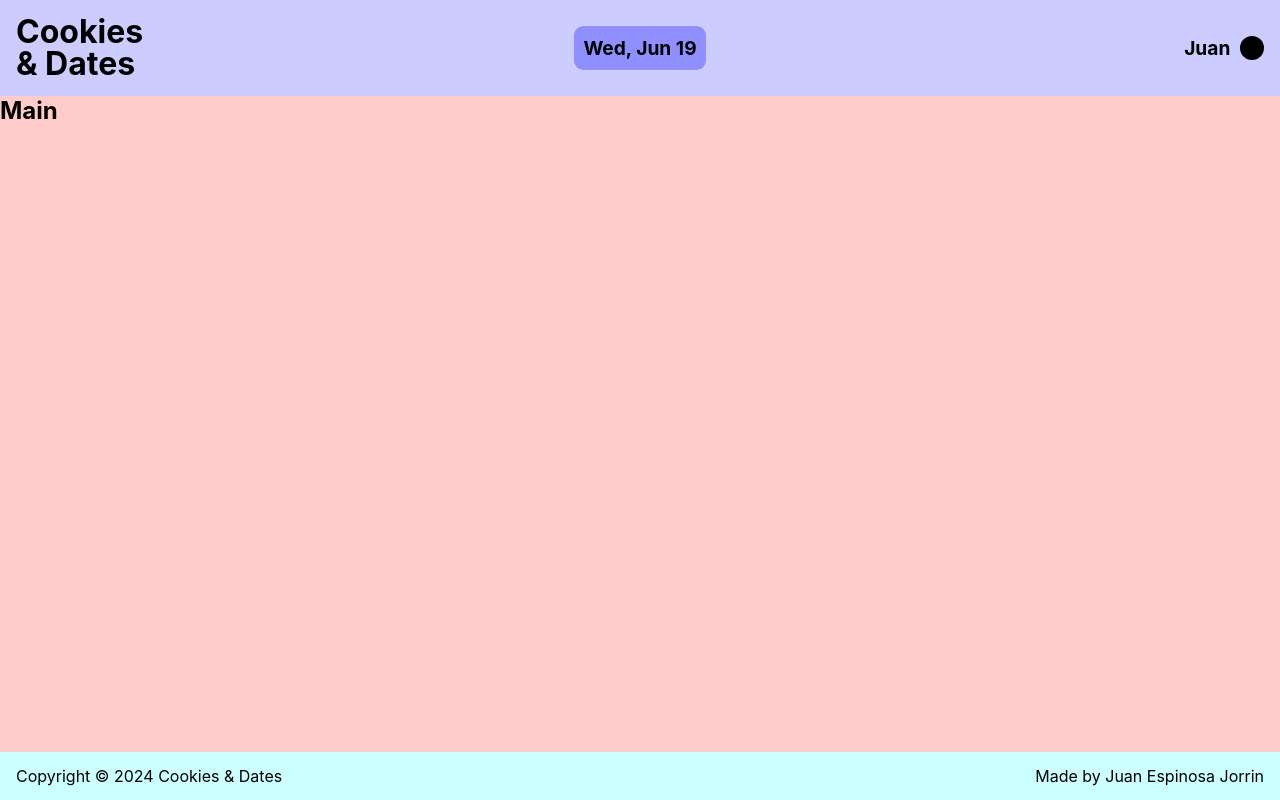
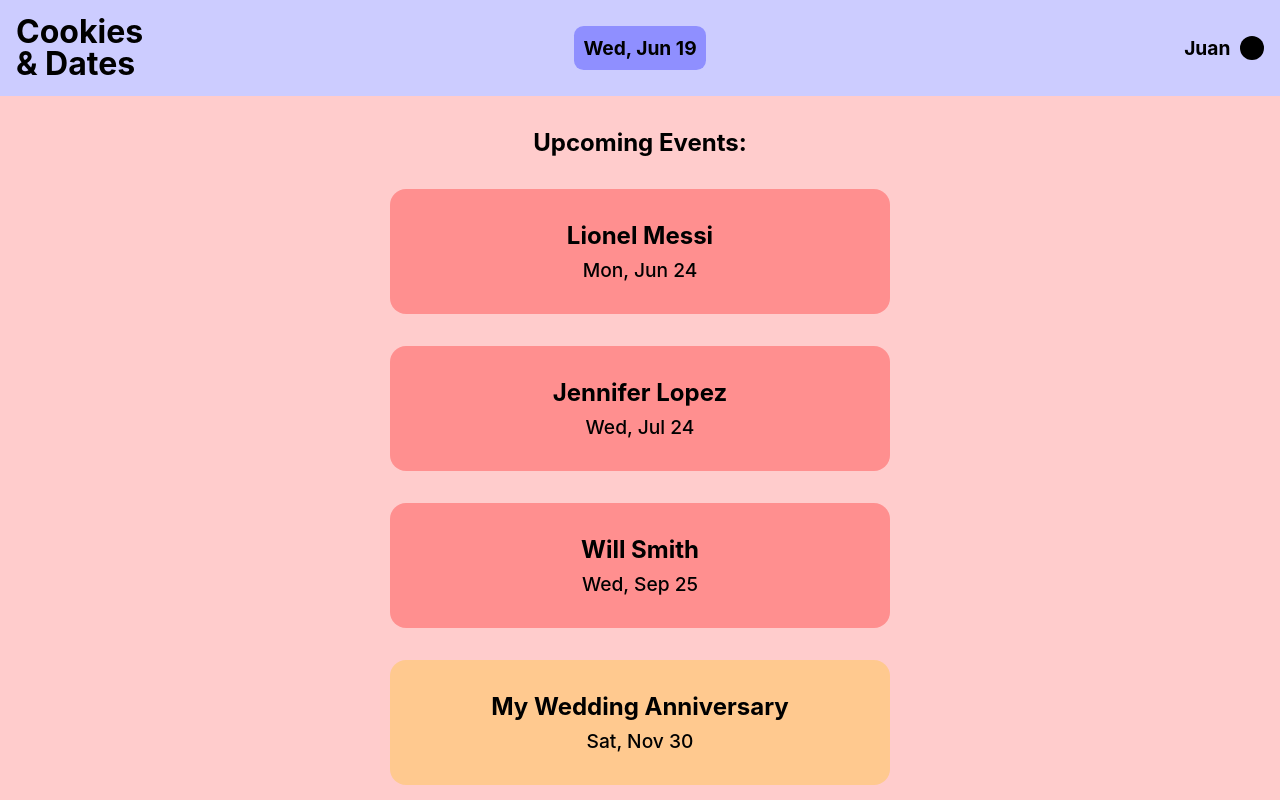
Before and after one commit to juanej88/cookies-dates, a React (Create React App) app: page / in a window 1280 px wide. Shown: the top 800 px of the page. Built offline with nearby package versions, Linux system fonts and the light colour scheme.

Commit message:
Create the Main component

```diff
--- /dev/null
+++ b/src/assets/data/data.js
@@ -0,0 +1,50 @@
+export const events = [
+  {
+    id: 1,
+    name: 'Lionel Messi',
+    date: new Date('2024/06/24').getTime(),
+    type: 'birthday',
+  },
+  {
+    id: 2,
+    name: 'Andrés Iniesta',
+    date: new Date('2025/05/11').getTime(),
+    type: 'birthday',
+  },
+  {
+    id: 3,
+    name: 'Ronaldinho Gaúcho',
+    date: new Date('2025/03/21').getTime(),
+    type: 'birthday',
+  },
+  {
+    id: 4,
+    name: 'Javier Hernández',
+    date: new Date('2025/06/01').getTime(),
+    type: 'birthday',
+  },
+  {
+    id: 5,
+    name: 'My Wedding Anniversary',
+    date: new Date('2024/11/30').getTime(),
+    type: 'event',
+  },
+  {
+    id: 6,
+    name: "Jez and Den's Wedding",
+    date: new Date('2025/04/22').getTime(),
+    type: 'event',
+  },
+  {
+    id: 7,
+    name: 'Jennifer Lopez',
+    date: new Date('2024/07/24').getTime(),
+    type: 'birthday',
+  },
+  {
+    id: 8,
+    name: 'Will Smith',
+    date: new Date('2024/09/25').getTime(),
+    type: 'birthday',
+  },
+];
--- a/src/assets/styles/Header.css
+++ b/src/assets/styles/Header.css
@@ -6,7 +6,7 @@
   align-items: center;
 }
 
-h1 {
+header h1 {
   font-size: 1.25rem;
   line-height: 1;
 }
@@ -54,7 +54,7 @@
     padding: 1rem;
   }
 
-  h1 {
+  header h1 {
     font-size: 2rem;
   }
 
--- a/src/assets/styles/Main.css
+++ b/src/assets/styles/Main.css
@@ -1,3 +1,46 @@
 main {
   background-color: hsla(0, 100%, 50%, 0.2);
+  display: flex;
+  justify-content: center;
 }
+
+main h1 {
+  text-align: center;
+  padding: 1rem;
+  margin: 1rem;
+}
+
+.event-card {
+  margin: 2rem 0;
+  padding: 1rem;
+  border-radius: 1rem;
+  display: flex;
+  flex-direction: column;
+  align-items: center;
+  width: 80vw;
+  max-width: 500px;
+}
+
+.event-card:first-of-type {
+  margin-top: 1rem;
+}
+
+.birthday {
+  background-color: hsla(0, 100%, 50%, 0.3);
+}
+
+.event {
+  background-color: hsla(45, 100%, 50%, 0.3);
+}
+
+.events p {
+  font-size: 1.2rem;
+  font-weight: 500;
+  padding-top: 0.5rem;
+}
+
+@media only screen and (min-width: 550px) {
+  .event-card {
+    padding: 2rem;
+  }
+}
--- a/src/components/Main.jsx
+++ b/src/components/Main.jsx
@@ -1,9 +1,27 @@
 import '../assets/styles/Main.css';
+import {events} from '../assets/data/data';
 
 const Main = () => {
-  return(
+  const options = {weekday: 'short', day: '2-digit', month: 'short'};
+
+  const eventCards = events.sort((a, b) => a.date - b.date)
+  .map(event => {
+    const eventDate = new Date(event.date).toLocaleString(undefined, options);
+    const eventType = `${event.type === 'event' ? 'event' : 'birthday'}`;
+    return (
+      <div key={event.id} className={`event-card ${eventType}`}>
+        <h2>{event.name}</h2>
+        <p>{eventDate}</p>
+      </div>
+    );
+  });
+
+  return (
     <main>
-      <h2>Main</h2>
+      <section className='events'>
+        <h1>Upcoming Events:</h1>
+        {eventCards}
+      </section>
     </main>
   );
 };
--- a/src/index.css
+++ b/src/index.css
@@ -2,7 +2,7 @@
   margin: 0;
   padding: 0;
   box-sizing: border-box;
-  font: 16px;
+  /* font-size: 16px; */
   text-decoration: none;
   color: hsl(0, 0%, 0%);
 }
```
